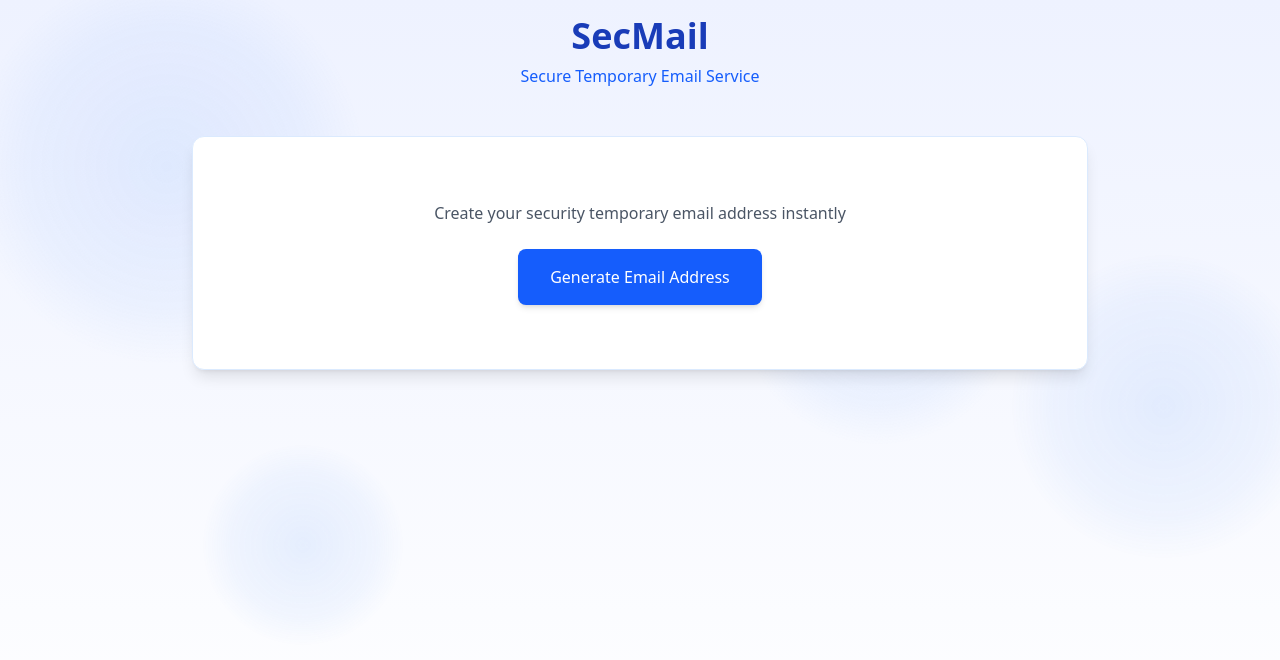
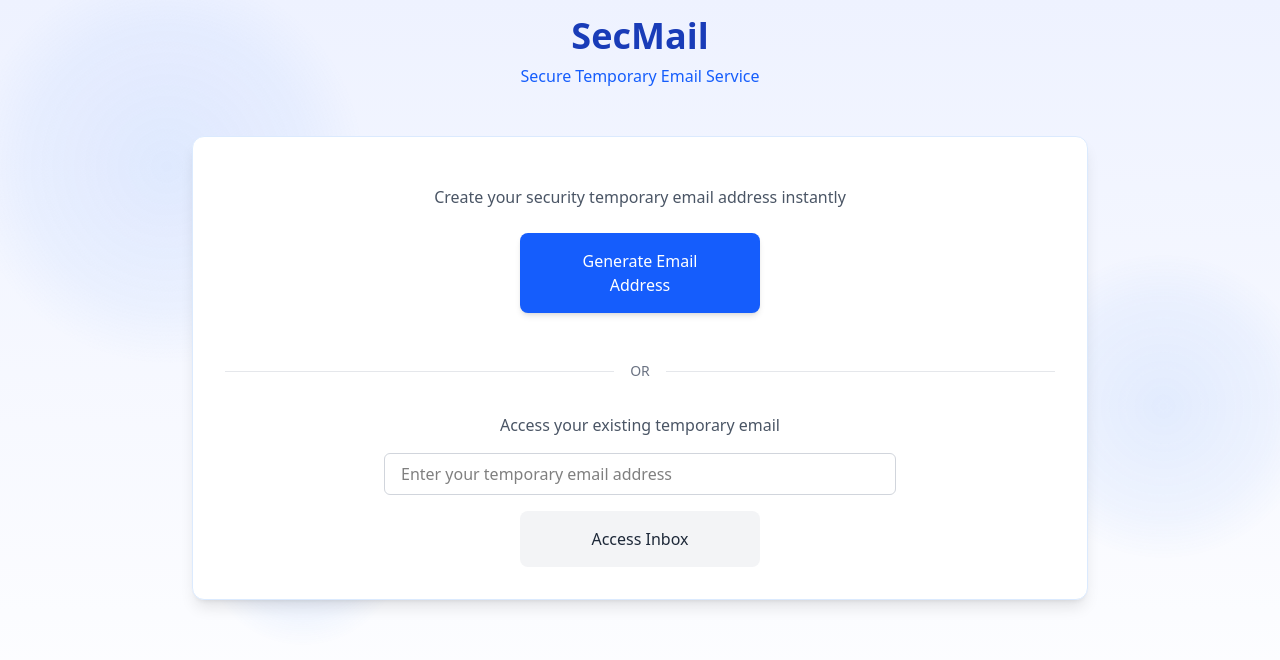
Before and after one commit to kuun/secmail, a Vue app in the folder webapp/: page / in a window 1280 px wide. Shown: the top 660 px of the page. Built offline with nearby package versions, Linux system fonts and the light colour scheme.

Commit message:
support to access inbox by email address

```diff
--- a/webapp/src/components/EmailCreate.vue
+++ b/webapp/src/components/EmailCreate.vue
@@ -11,12 +11,43 @@
       </div>
     </Transition>
 
-    <div v-if="!emailStore.address" class="text-center py-8">
-      <p class="text-gray-600 mb-6">Create your security temporary email address instantly</p>
-      <button @click="emailStore.generateEmail"
-        class="bg-blue-600 text-white px-8 py-4 rounded-lg hover:bg-blue-700 transition-colors duration-200 shadow-md">
-        Generate Email Address
-      </button>
+    <div v-if="!emailStore.address" class="space-y-8">
+      <!-- Generate New Email -->
+      <div class="text-center py-4">
+        <p class="text-gray-600 mb-6">Create your security temporary email address instantly</p>
+        <button @click="emailStore.generateEmail"
+          class="w-60 bg-blue-600 text-white px-8 py-4 rounded-lg hover:bg-blue-700 transition-colors duration-200 shadow-md">
+          Generate Email Address
+        </button>
+      </div>
+
+      <!-- Or Divider -->
+      <div class="flex items-center">
+        <div class="flex-1 border-t border-gray-200"></div>
+        <span class="px-4 text-gray-500 text-sm">OR</span>
+        <div class="flex-1 border-t border-gray-200"></div>
+      </div>
+
+      <!-- Access Existing Email -->
+      <div class="space-y-4">
+        <p class="text-center text-gray-600">Access your existing temporary email</p>
+        <form @submit.prevent="accessExistingEmail" class="max-w-lg mx-auto space-y-4">
+          <div>
+            <input type="email" v-model="existingEmail"
+              class="w-full px-4 py-2 border border-gray-300 rounded-md focus:outline-none focus:ring-2 focus:ring-blue-500"
+              placeholder="Enter your temporary email address"
+              :class="{ 'border-red-500': showError }"
+            >
+            <p v-if="showError" class="mt-1 text-sm text-red-600">{{ errorMessage }}</p>
+          </div>
+          <div class="text-center">
+            <button type="submit"
+              class="w-60 bg-gray-100 text-gray-800 px-8 py-4 rounded-lg hover:bg-gray-200 transition-colors">
+              Access Inbox
+            </button>
+          </div>
+        </form>
+      </div>
     </div>
 
     <template v-else>
@@ -80,6 +111,48 @@ watch(() => emailStore.address, (newValue) => {
     showSuccess('Email address created successfully!')
   }
 })
+
+const existingEmail = ref('')
+const showError = ref(false)
+const errorMessage = ref('')
+
+const accessExistingEmail = async () => {
+  if (!isValidEmailFormat(existingEmail.value)) {
+    showError.value = true
+    errorMessage.value = 'Invalid email format'
+    return
+  }
+
+  try {
+    // Verify email exists and is valid
+    const response = await fetch(`/api/email/${existingEmail.value}`)
+    if (response.ok) {
+      emailStore.address = existingEmail.value
+      router.push({ name: 'inbox' })
+    } else if (response.status === 410) {
+      showError.value = true
+      errorMessage.value = 'Email has expired'
+    } else {
+      showError.value = true
+      errorMessage.value = 'Email not found'
+    }
+  } catch (error) {
+    showError.value = true
+    errorMessage.value = 'Failed to verify email'
+  }
+}
+
+// Reset error when input changes
+watch(existingEmail, () => {
+  showError.value = false
+  errorMessage.value = ''
+})
+
+const isValidEmailFormat = (email: string) => {
+  // Basic email format validation regex
+  const re = /^[^\s@]+@[^\s@]+\.[^\s@]+$/
+  return re.test(email)
+}
 </script>
 
 <style></style>
```
